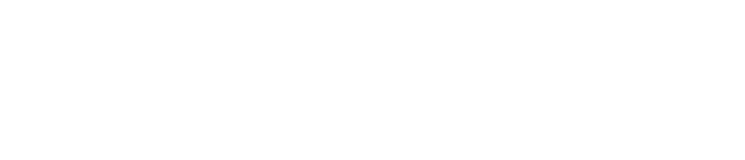
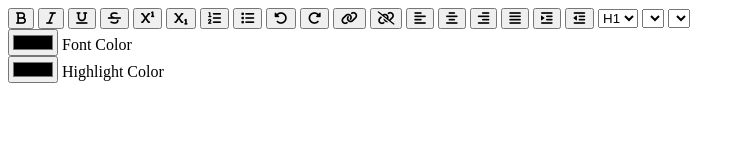
Before and after one commit to RedaMeziouni/JavaScript-Projects, a plain HTML site: page Rich_Text_Editor/index.html in a window 1280 px wide. Shown: the whole page, without its empty margins (0-745 px from the left). Drawn offline with Linux system fonts and the light colour scheme.

Commit message:
HTML 101

```diff
--- a/Rich_Text_Editor/index.html
+++ b/Rich_Text_Editor/index.html
@@ -13,7 +13,101 @@
     <title>Text Editor</title>
 </head>
 <body>
+    <div class="container">
+        <!-- Existing options -->
+        <div class="options">
+            <!-- # Text Format -->
+            <button id="bold" class="option-button format">
+                <i class="fa-solid fa-bold"></i>
+            </button>
+            <button id="italic" class="option-button format">
+                <i class="fa-solid fa-italic"></i>
+            </button>
+            <button id="underline" class="option-button format">
+                <i class="fa-solid fa-underline"></i>
+            </button>
+            <button id="strikethrough" class="option-button format">
+                <i class="fa-solid fa-strikethrough"></i>
+            </button>
+            <button id="superscript" class="option-button script">
+                <i class="fa-solid fa-superscript"></i>
+            </button>
+            <button id="subscript" class="option-button script">
+                <i class="fa-solid fa-subscript"></i>
+            </button>
 
+            <!-- # List -->
+            <button id="insertOrderedList" class="option-button">
+                <div class="fa-solid fa-list-ol"></div>
+            </button>
+            <button id="insertUnorderedList" class="option-button">
+                <i class="fa-solid fa-list"></i>
+            </button>
+
+            <!-- # Undo/Redo -->
+            <button id="undo" class="option-button">
+                <i class="fa-solid fa-rotate-left"></i>
+            </button>
+            <button id="redo" class="option-button">
+                <i class="fa-solid fa-rotate-right"></i>
+            </button>
+
+            <!-- # Link -->
+            <button id="createLink" class="adv-option-button">
+                <i class="fa fa-link"></i>
+            </button>
+            <button id="unlink" class="option-button">
+                <i class="fa fa-unlink"></i>
+            </button>
+
+            <!-- # Alignment -->
+            <button id="justifyLeft" class="option-button align">
+                <i class="fa-solid fa-align-left"></i>
+            </button>
+            <button id="justifyCenter" class="option-button align">
+                <i class="fa-solid fa-align-center"></i>
+            </button>
+            <button id="justifyRight" class="option-button align">
+                <i class="fa-solid fa-align-right"></i>
+            </button>
+            <button id="justifyFull" class="option-button align">
+                <i class="fa-solid fa-align-justify"></i>
+            </button>
+            <button id="indent" class="option-button spacing">
+                <i class="fa-solid fa-indent"></i>
+            </button>
+            <button id="outdent" class="option-button spacing">
+                <i class="fa-solid fa-outdent"></i>
+            </button>
+
+
+            <!-- # Headings -->
+            <select id="formatBlock" class="adv-option-button">
+                <option value="H1">H1</option>
+                <option value="H2">H2</option>
+                <option value="H3">H3</option>
+                <option value="H4">H4</option>
+                <option value="H5">H5</option>
+                <option value="H6">H6</option>
+            </select>
+
+            <!-- # Font -->
+            <select id="fontName" class="adv-option-button"></select>
+            <select id="fontSize" class="adv-option-button"></select>
+
+            <!-- # Color -->
+            <div class="input-wrapper">
+                <input type="color" id="foreColor" class="adv-option-button" />
+                <label for="foreColor">Font Color</label>
+            </div>
+            <div class="input-wrapper">
+                <input type="color" id="backColor" class="adv-option-button" />
+                <label for="backColor">Highlight Color</label>
+            </div>
+        </div>
+        <!-- # Input -->
+        <div id="text-input" contenteditable="true"></div>
+    </div>
 
     <!-- JS file -->
     <script src="./app.js"></script>
```
